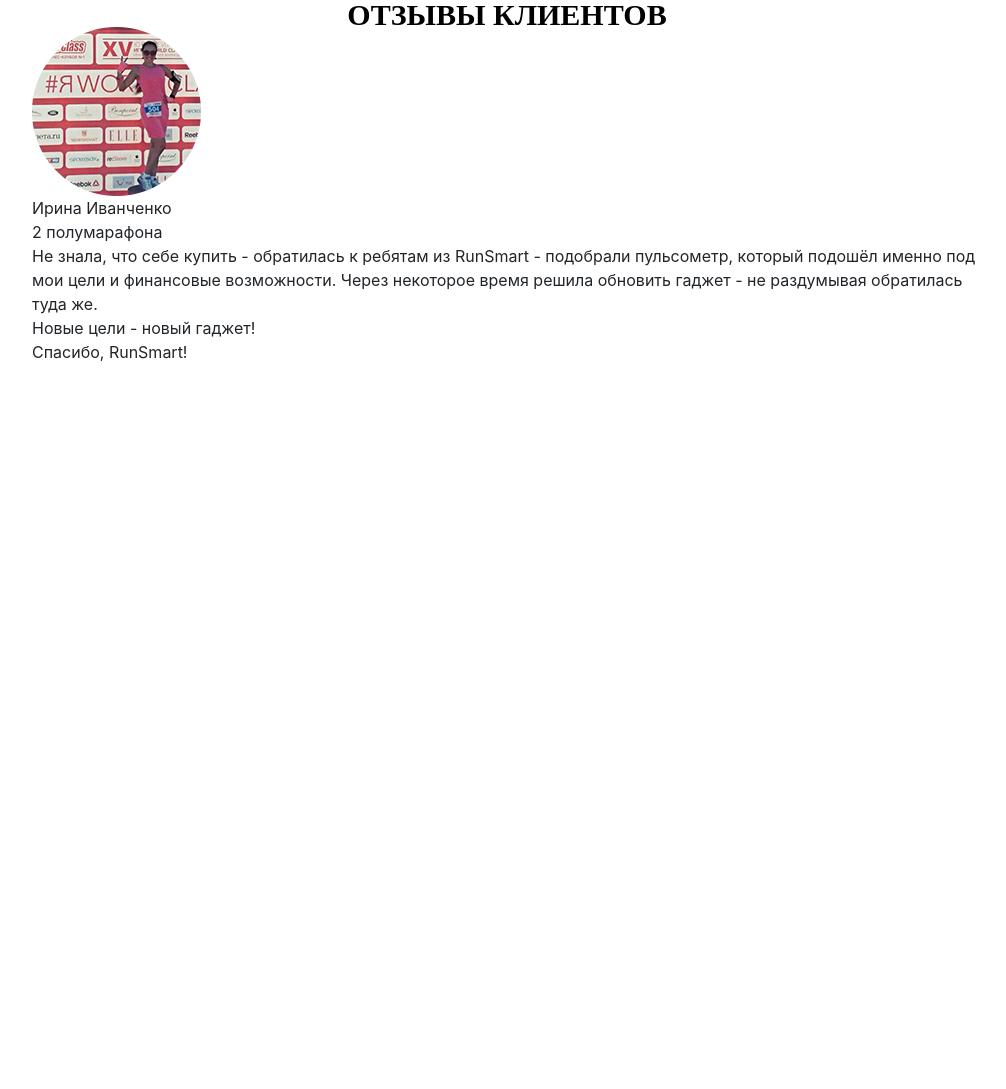
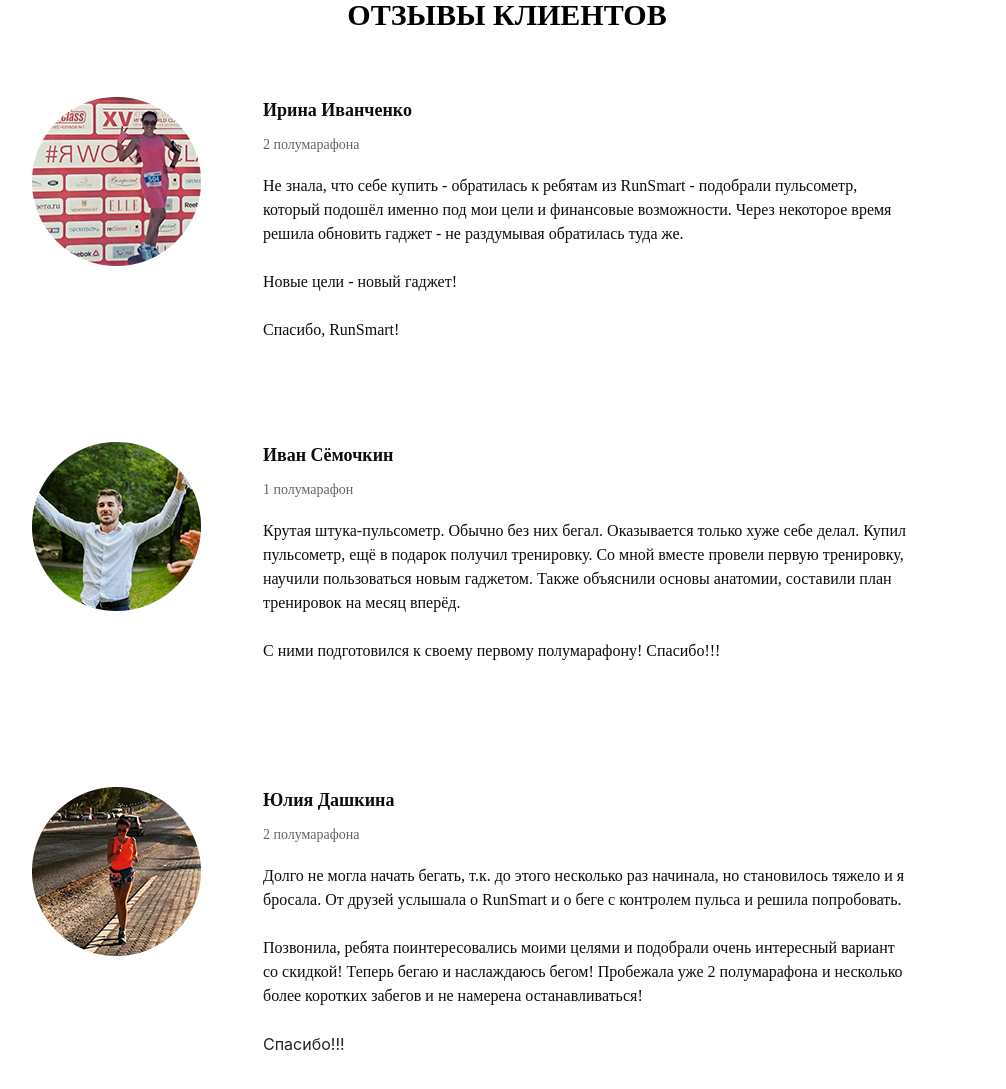
Before and after one commit to iVaccemoq/Pulsometr, a website: page src/index.html in a window 1280 px wide. Shown: the part 3953-5042 px from the top of the page, without its empty margins (133-1139 px from the left). Before the commit the page ends 4317 px from the top, so only its background shows below. Drawn offline with nearby package versions, Linux system fonts and the light colour scheme.

Commit message:
Homework2

```diff
--- /dev/null
+++ b/src/Sass/blocks/_reviews.scss
@@ -0,0 +1,61 @@
+.reviews{
+    padding-bottom: 71px;
+    &__wrapper{
+        display: flex;
+        margin-top: 70px;
+        align-items: flex-start;
+        margin-bottom: 100px;
+        &_bottom{
+            margin-bottom: 0;
+        }
+        &_top{
+            margin-top: 0;
+        }
+    }
+    &__img {
+        margin-right: 62px;
+    }
+    &__text{
+        color: #0d0d0d;
+        font-family: "Museo Sans Cyrl -700";
+        font-size: 18px;
+        font-weight: 700;
+        margin-bottom: 10px;
+    }
+    &__subtext{
+        color: #646464;
+        font-family: "Museo Sans Cyrl -300";
+        font-size: 14px;
+        font-weight: 300;
+        margin-bottom: 19px;
+    }
+    &__descr{
+        color: #0d0d0d;
+        font-family: "Museo Sans Cyrl -300";
+        font-size: 16px;
+        font-weight: 300;
+        margin-bottom: 24px;
+    }
+    &__subdescr{
+        color: #0d0d0d;
+        font-family: "Museo Sans Cyrl -300";
+        font-size: 16px;
+        font-weight: 300;
+        margin-bottom: 24px;
+    }
+    &__thx{
+        color: #0d0d0d;
+        font-family: "Museo Sans Cyrl -300";
+        font-size: 16px;
+        font-weight: 300;
+
+    }
+    &__column{
+        max-width: 650px;
+    }
+    .title__center{
+        margin-bottom: 10px;
+    }
+
+
+}
--- a/src/Sass/blocks/style.scss
+++ b/src/Sass/blocks/style.scss
@@ -9,6 +9,7 @@
 @import '../blocks/carousel';
 @import '../base/media';
 @import '../blocks/catalog';
+@import '../blocks/reviews';
 .container{
     max-width: 950px;
     margin: 0 auto;
--- a/src/index.html
+++ b/src/index.html
@@ -400,12 +400,31 @@
                     <div class="reviews__subtext">2 полумарафона</div>
                     <div class="reviews__descr">Не знала, что себе купить - обратилась к ребятам из RunSmart - подобрали пульсометр, который подошёл именно под мои цели и финансовые возможности.
                     Через некоторое время решила обновить гаджет - не раздумывая обратилась туда же.</div>
-                    <div class="reviews__subdescr">Новые цели - новый гаджет!<div>
-                    <div class="reviews_thx">Спасибо, RunSmart! </div>
+                    <div class="reviews__subdescr">Новые цели - новый гаджет!</div>
+                    <div class="reviews__thx">Спасибо, RunSmart! </div>
                 </div>
             </div>
-            <div class="reviews__wrapper"></div>
-            <div class="reviews__wrapper"></div>
+            <div class="reviews__wrapper reviews__wrapper_top">
+                <img src="icons/review2.png" alt="" class="reviews__img">
+                <div class="reviews__column">
+                    <div class="reviews__text">Иван Сёмочкин</div>
+                    <div class="reviews__subtext">1 полумарафон</div>
+                    <div class="reviews__descr">Крутая штука-пульсометр. Обычно без них бегал. Оказывается только хуже себе делал.
+                    Купил пульсометр, ещё в подарок получил тренировку. Со мной вместе провели первую тренировку, научили пользоваться новым гаджетом. Также объяснили основы анатомии, составили план тренировок на месяц вперёд.
+                    </div>
+                    <div class="reviews__subdescr">С ними подготовился к своему первому полумарафону! Спасибо!!!</div>
+                </div>
+            </div>
+            <div class="reviews__wrapper reviews__wrapper_bottom reviews__wrapper_top">
+                <img src="icons/review3.png" alt="" class="reviews__img">
+                <div class="reviews__column">
+                    <div class="reviews__text">Юлия Дашкина</div>
+                    <div class="reviews__subtext">2 полумарафона</div>
+                    <div class="reviews__descr">Долго не могла начать бегать, т.к. до этого несколько раз начинала, но становилось тяжело и я бросала. От друзей услышала о RunSmart и о беге с контролем пульса и решила попробовать.</div>
+                    <div class="reviews__subdescr">Позвонила, ребята поинтересовались моими целями и подобрали очень интересный вариант со скидкой! Теперь бегаю и наслаждаюсь бегом! Пробежала уже 2 полумарафона и несколько более коротких забегов и не намерена останавливаться!</div>
+                    <div class="reviews_thx">Спасибо!!!</div>
+                </div>
+            </div>
         </div>
     </section>
 
```
Also changed, not shown: src/css/blocks/style.min.css.
